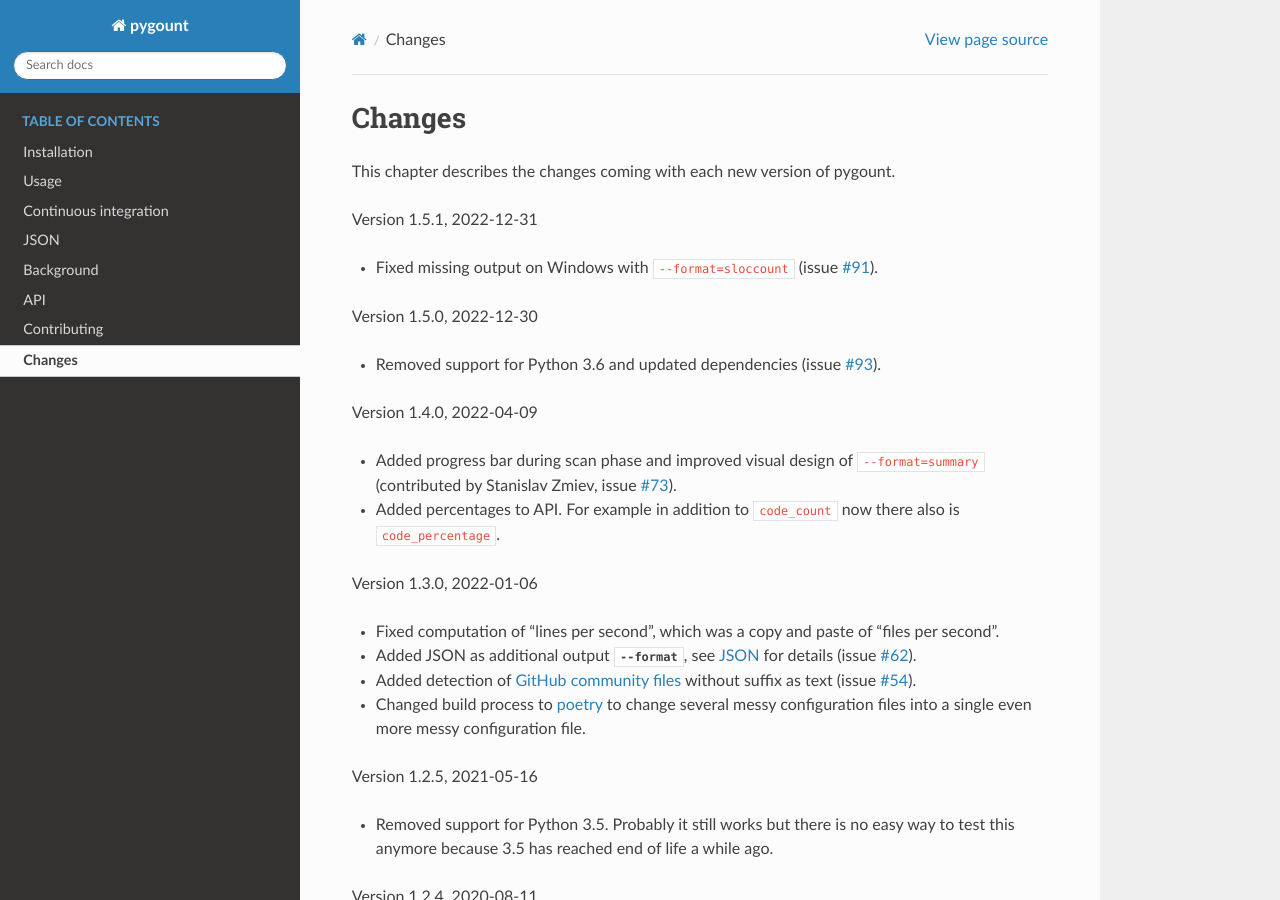
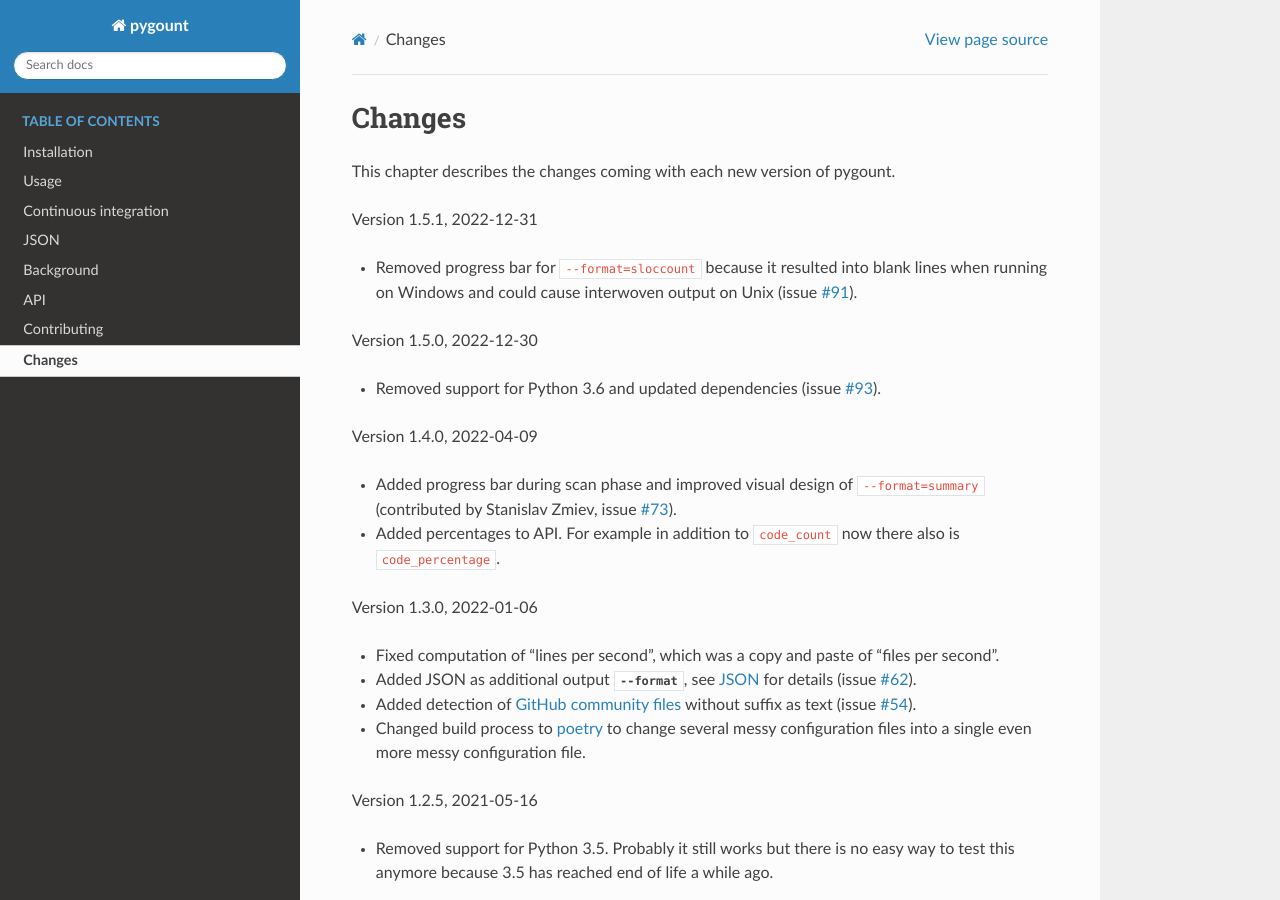
Before and after one commit to roskakori/pygount, a Sphinx documentation site: the page built from docs/changes.rst, in a window 1280 px wide and 900 px high. Built offline with Sphinx 7.4.7 and the Read the Docs theme 2.0.0, drawn with Linux system fonts in a browser that asks for light colours.

Commit message:
#91 Improve wording

```diff
--- a/docs/changes.rst
+++ b/docs/changes.rst
@@ -7,8 +7,9 @@
 
 Version 1.5.1, 2022-12-31
 
-* Fixed missing output on Windows with ``--format=sloccount`` (issue
-  `#91 <https://github.com/roskakori/pygount/issues/91>`_).
+* Removed progress bar for ``--format=sloccount`` because it resulted into
+  blank lines when running on Windows and could cause interwoven output on
+  Unix (issue `#91 <https://github.com/roskakori/pygount/issues/91>`_).
 
 Version 1.5.0, 2022-12-30
 
```
